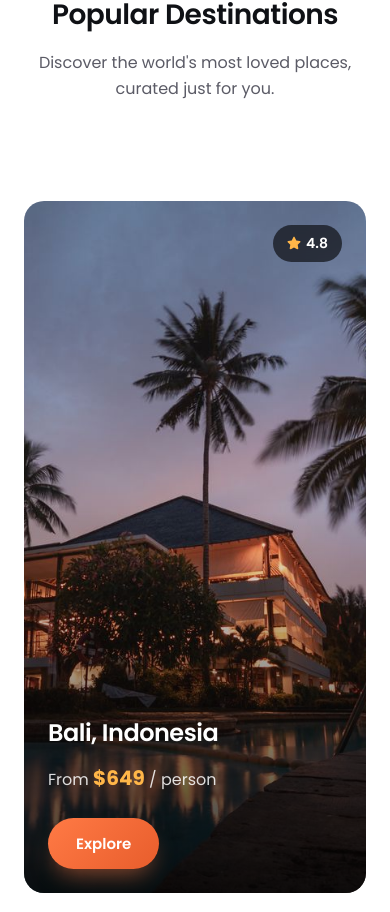
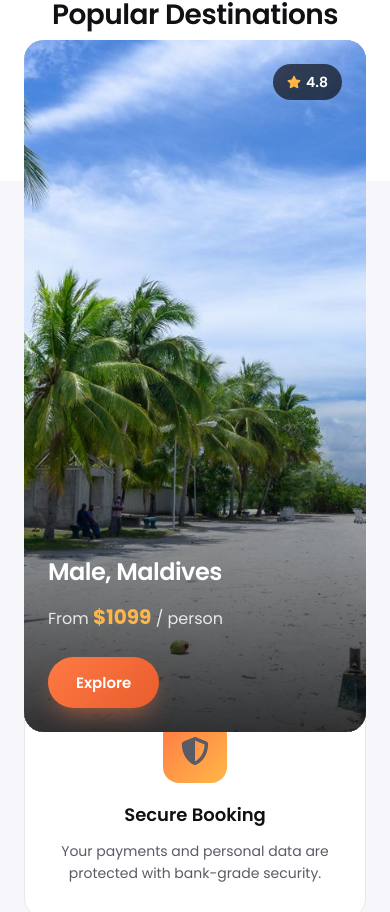
Before and after one commit to udit012435/task_123, a React (Vite) app: page / in a window 390 px wide. Shown: the part 880-1792 px from the top of the page. Built offline with nearby package versions, Linux system fonts and the light colour scheme.

Commit message:
Update Destinations.css

```diff
--- a/src/components/Destinations/Destinations.css
+++ b/src/components/Destinations/Destinations.css
@@ -2,10 +2,20 @@
   margin-bottom: 24px;
 }
 
-.stack-lock {
+/* Tall spacer that reserves the scroll distance for the pinned stack. */
+.stack-scene {
   position: relative;
+}
+
+/* Pinned wrap. Its `position` is toggled in JS between relative (before),
+   fixed (during) and absolute (after) — the ScrollMagic pin technique. */
+.stack-pin {
+  position: relative;
+  top: 0;
+  left: 0;
   height: 100vh;
   min-height: 480px;
+  width: 100%;
   overflow: hidden;
 }
 
@@ -113,8 +123,7 @@
 }
 
 @media (max-width: 640px) {
-  .stack-lock {
-    height: 100vh;
+  .stack-pin {
     min-height: 420px;
   }
 
```
